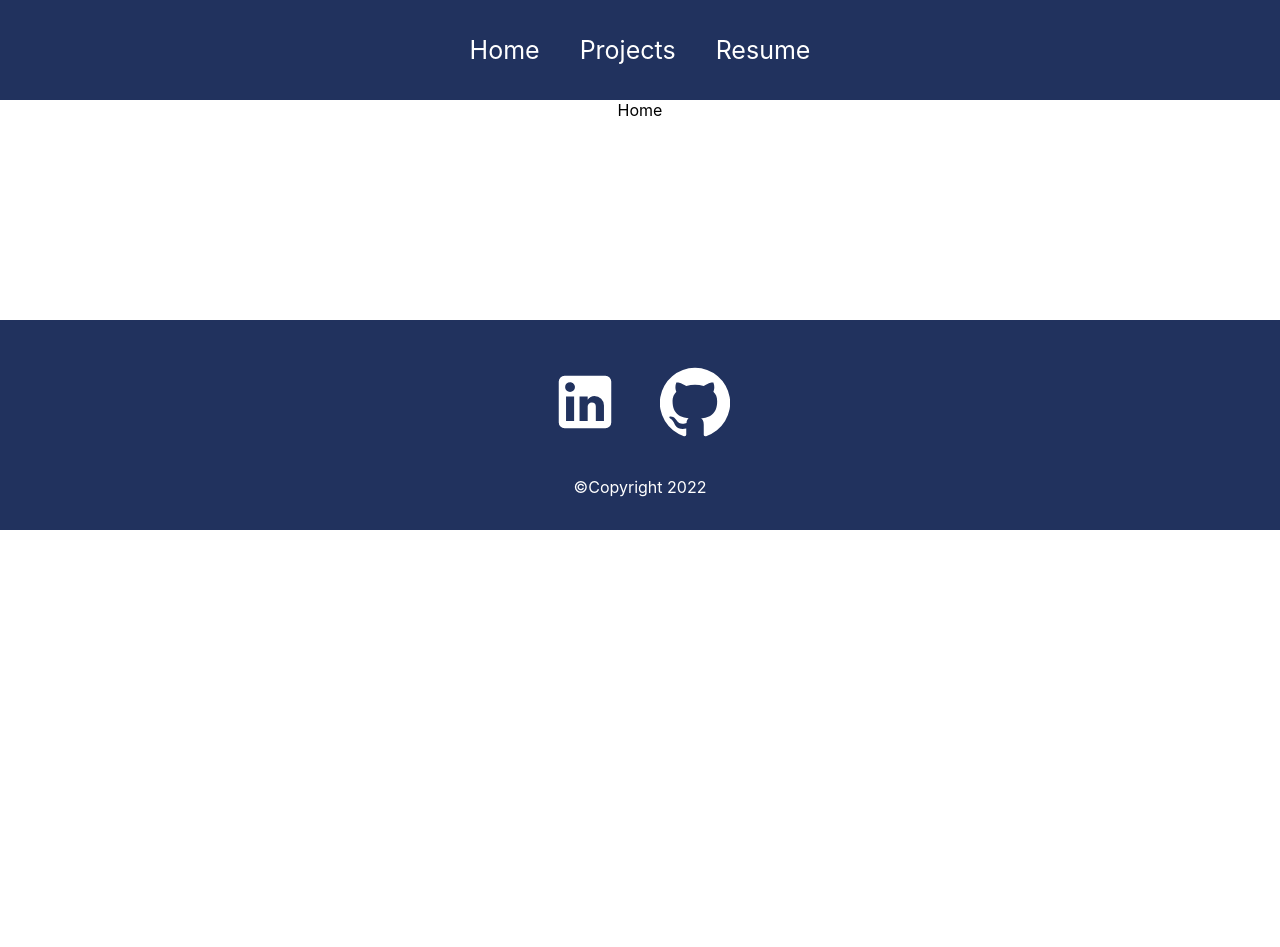
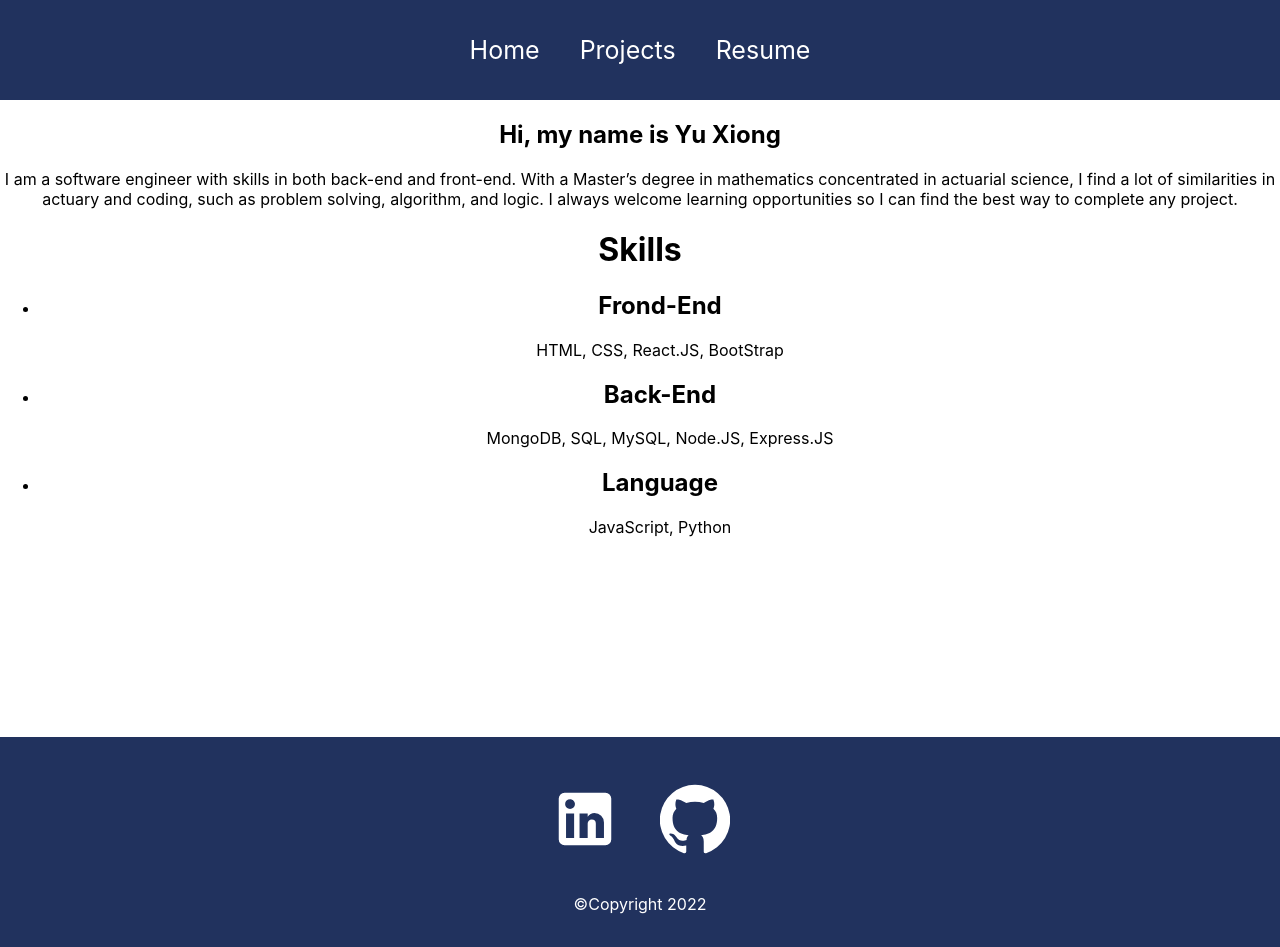
Before and after one commit to Fred0624/yu-portfolio, a React (Create React App) app: page / in a window 1280 px wide. Before the commit the page ends 800 px from the top, so only its background shows below. Built offline with nearby package versions, Linux system fonts and the light colour scheme.

Commit message:
home-page

```diff
--- a/src/components/Home.js
+++ b/src/components/Home.js
@@ -2,9 +2,35 @@ import React from 'react';
 
 const Home = () => {
     return (
-        <div>
-            <div>
-                Home
+        <div className='homepage'>
+            <div className='about'>
+                <h2>Hi, my name is Yu Xiong</h2>
+                <div className='detail'>
+                    <p>I am a software engineer with skills in both back-end and front-end. With a Master’s degree in mathematics concentrated in actuarial science, I find a lot of similarities in actuary and coding, such as problem solving, algorithm, and logic. I always welcome learning opportunities so I can find the best way to complete any project.</p>
+                </div>
+            </div>
+            <div className='skills'>
+                <h1>Skills</h1>
+                <ul className='skillList'>
+                    <li className='skillItem'>
+                        <h2>Frond-End</h2>
+                        <span>
+                            HTML, CSS, React.JS, BootStrap
+                        </span>
+                    </li>
+                    <li className='skillItem'>
+                        <h2>Back-End</h2>
+                        <span>
+                            MongoDB, SQL, MySQL, Node.JS, Express.JS
+                        </span>
+                    </li>
+                    <li className='skillItem'>
+                        <h2>Language</h2>
+                        <span>
+                            JavaScript, Python
+                        </span>
+                    </li>
+                </ul>
             </div>
         </div>
     );
```
